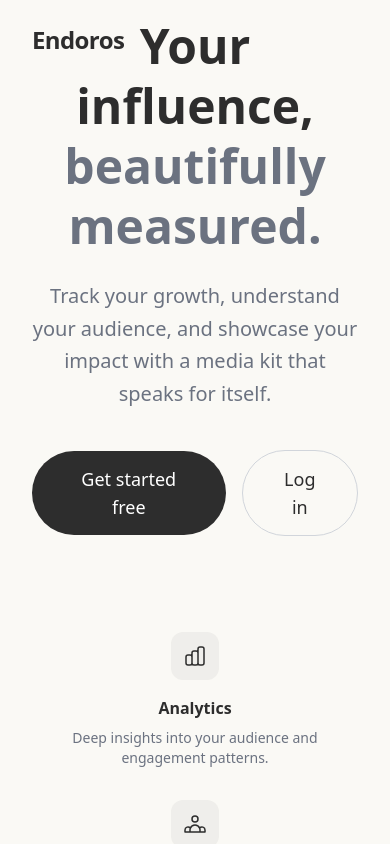
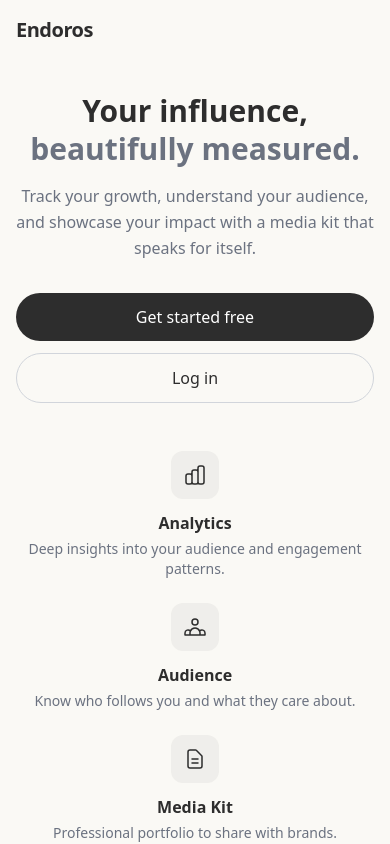
Before and after one commit to arlysian/endoros, a Next.js app: page / in a window 390 px wide. Shown: the top 844 px of the page. Built offline with nearby package versions, Linux system fonts and the light colour scheme.

Commit message:
more design

```diff
--- a/src/app/(dashboard)/audience-insights/page.tsx
+++ b/src/app/(dashboard)/audience-insights/page.tsx
@@ -30,7 +30,7 @@ export default function AudienceInsights() {
   ];
 
   return (
-    <div className="p-8">
+    <div className="p-4 sm:p-8">
       {/* Header */}
       <div className="mb-6">
         <h1 className="text-2xl font-semibold text-foreground">Audience Insights</h1>
--- a/src/app/(dashboard)/dashboard/page.tsx
+++ b/src/app/(dashboard)/dashboard/page.tsx
@@ -12,7 +12,7 @@ export default function Dashboard() {
   const [selectedPlatform, setSelectedPlatform] = useState("instagram");
 
   return (
-    <div className="p-8">
+    <div className="p-4 sm:p-8">
       {/* Header */}
       <div className="mb-6">
         <h1 className="text-2xl font-semibold text-foreground">Dashboard</h1>
--- a/src/app/(dashboard)/influence-profile/page.tsx
+++ b/src/app/(dashboard)/influence-profile/page.tsx
@@ -506,7 +506,7 @@ export default function InfluenceProfile() {
   };
 
   return (
-    <div className="p-8">
+    <div className="p-4 sm:p-8">
       {/* Header */}
       <div className="mb-6">
         <h1 className="text-2xl font-semibold text-foreground">Influence Profile</h1>
--- a/src/app/(dashboard)/settings/page.tsx
+++ b/src/app/(dashboard)/settings/page.tsx
@@ -71,7 +71,7 @@ export default function Settings() {
   };
 
   return (
-    <div className="p-8">
+    <div className="p-4 sm:p-8">
       <div className="space-y-6">
         {/* Audience Summary */}
         <section className="bg-white rounded-xl p-6 shadow-[0_1px_3px_rgba(0,0,0,0.04),0_4px_12px_rgba(0,0,0,0.03)]">
--- a/src/app/page.tsx
+++ b/src/app/page.tsx
@@ -4,34 +4,34 @@ export default function LandingPage() {
   return (
     <div className="min-h-screen bg-background flex flex-col">
       {/* Header */}
-      <header className="flex items-center px-8 py-6">
-        <span className="text-2xl font-semibold text-[#2d2d2d] tracking-tight">
+      <header className="flex items-center px-4 sm:px-8 py-4 sm:py-6">
+        <span className="text-xl sm:text-2xl font-semibold text-[#2d2d2d] tracking-tight">
           Endoros
         </span>
       </header>
 
       {/* Hero Section */}
-      <main className="flex-1 flex flex-col items-center justify-center px-8 -mt-16">
+      <main className="flex-1 flex flex-col items-center px-4 sm:px-8 pt-8 sm:pt-0 sm:justify-center">
         <div className="max-w-3xl text-center">
-          <h1 className="text-5xl md:text-6xl font-semibold text-[#2d2d2d] leading-tight mb-6">
+          <h1 className="text-3xl sm:text-5xl md:text-6xl font-semibold text-[#2d2d2d] leading-tight mb-4 sm:mb-6">
             Your influence,
             <br />
             <span className="text-[#6b7280]">beautifully measured.</span>
           </h1>
-          <p className="text-xl text-[#6b7280] mb-10 max-w-2xl mx-auto leading-relaxed">
+          <p className="text-base sm:text-xl text-[#6b7280] mb-8 sm:mb-10 max-w-2xl mx-auto leading-relaxed">
             Track your growth, understand your audience, and showcase your impact
             with a media kit that speaks for itself.
           </p>
-          <div className="flex items-center justify-center gap-4">
+          <div className="flex flex-col sm:flex-row items-center justify-center gap-3 sm:gap-4">
             <Link
               href="/signup"
-              className="px-8 py-3.5 bg-[#2d2d2d] text-white rounded-full font-medium text-lg hover:bg-[#404040] transition-colors"
+              className="w-full sm:w-auto px-8 py-3 sm:py-3.5 bg-[#2d2d2d] text-white rounded-full font-medium text-base sm:text-lg hover:bg-[#404040] transition-colors text-center"
             >
               Get started free
             </Link>
             <Link
               href="/login"
-              className="px-8 py-3.5 border border-[#d1d5db] text-[#2d2d2d] rounded-full font-medium text-lg hover:bg-[#f3f4f6] transition-colors"
+              className="w-full sm:w-auto px-8 py-3 sm:py-3.5 border border-[#d1d5db] text-[#2d2d2d] rounded-full font-medium text-base sm:text-lg hover:bg-[#f3f4f6] transition-colors text-center"
             >
               Log in
             </Link>
@@ -39,36 +39,36 @@ export default function LandingPage() {
         </div>
 
         {/* Features Grid */}
-        <div className="grid grid-cols-1 md:grid-cols-3 gap-8 mt-24 max-w-4xl">
+        <div className="grid grid-cols-1 sm:grid-cols-3 gap-6 sm:gap-8 mt-12 sm:mt-24 max-w-4xl w-full">
           <div className="text-center">
-            <div className="w-12 h-12 bg-[#2d2d2d]/5 rounded-xl flex items-center justify-center mx-auto mb-4">
+            <div className="w-12 h-12 bg-[#2d2d2d]/5 rounded-xl flex items-center justify-center mx-auto mb-3 sm:mb-4">
               <svg className="w-6 h-6 text-[#2d2d2d]" fill="none" stroke="currentColor" viewBox="0 0 24 24">
                 <path strokeLinecap="round" strokeLinejoin="round" strokeWidth={1.5} d="M9 19v-6a2 2 0 00-2-2H5a2 2 0 00-2 2v6a2 2 0 002 2h2a2 2 0 002-2zm0 0V9a2 2 0 012-2h2a2 2 0 012 2v10m-6 0a2 2 0 002 2h2a2 2 0 002-2m0 0V5a2 2 0 012-2h2a2 2 0 012 2v14a2 2 0 01-2 2h-2a2 2 0 01-2-2z" />
               </svg>
             </div>
-            <h3 className="font-semibold text-[#2d2d2d] mb-2">Analytics</h3>
+            <h3 className="font-semibold text-[#2d2d2d] mb-1 sm:mb-2">Analytics</h3>
             <p className="text-[#6b7280] text-sm">
               Deep insights into your audience and engagement patterns.
             </p>
           </div>
           <div className="text-center">
-            <div className="w-12 h-12 bg-[#2d2d2d]/5 rounded-xl flex items-center justify-center mx-auto mb-4">
+            <div className="w-12 h-12 bg-[#2d2d2d]/5 rounded-xl flex items-center justify-center mx-auto mb-3 sm:mb-4">
               <svg className="w-6 h-6 text-[#2d2d2d]" fill="none" stroke="currentColor" viewBox="0 0 24 24">
                 <path strokeLinecap="round" strokeLinejoin="round" strokeWidth={1.5} d="M17 20h5v-2a3 3 0 00-5.356-1.857M17 20H7m10 0v-2c0-.656-.126-1.283-.356-1.857M7 20H2v-2a3 3 0 015.356-1.857M7 20v-2c0-.656.126-1.283.356-1.857m0 0a5.002 5.002 0 019.288 0M15 7a3 3 0 11-6 0 3 3 0 016 0z" />
               </svg>
             </div>
-            <h3 className="font-semibold text-[#2d2d2d] mb-2">Audience</h3>
+            <h3 className="font-semibold text-[#2d2d2d] mb-1 sm:mb-2">Audience</h3>
             <p className="text-[#6b7280] text-sm">
               Know who follows you and what they care about.
             </p>
           </div>
           <div className="text-center">
-            <div className="w-12 h-12 bg-[#2d2d2d]/5 rounded-xl flex items-center justify-center mx-auto mb-4">
+            <div className="w-12 h-12 bg-[#2d2d2d]/5 rounded-xl flex items-center justify-center mx-auto mb-3 sm:mb-4">
               <svg className="w-6 h-6 text-[#2d2d2d]" fill="none" stroke="currentColor" viewBox="0 0 24 24">
                 <path strokeLinecap="round" strokeLinejoin="round" strokeWidth={1.5} d="M9 12h6m-6 4h6m2 5H7a2 2 0 01-2-2V5a2 2 0 012-2h5.586a1 1 0 01.707.293l5.414 5.414a1 1 0 01.293.707V19a2 2 0 01-2 2z" />
               </svg>
             </div>
-            <h3 className="font-semibold text-[#2d2d2d] mb-2">Media Kit</h3>
+            <h3 className="font-semibold text-[#2d2d2d] mb-1 sm:mb-2">Media Kit</h3>
             <p className="text-[#6b7280] text-sm">
               Professional portfolio to share with brands.
             </p>
@@ -77,7 +77,7 @@ export default function LandingPage() {
       </main>
 
       {/* Footer */}
-      <footer className="px-8 py-6 text-center">
+      <footer className="px-4 sm:px-8 py-6 text-center">
         <p className="text-sm text-[#9ca3af]">
           Built for creators who want to grow.
         </p>
```
